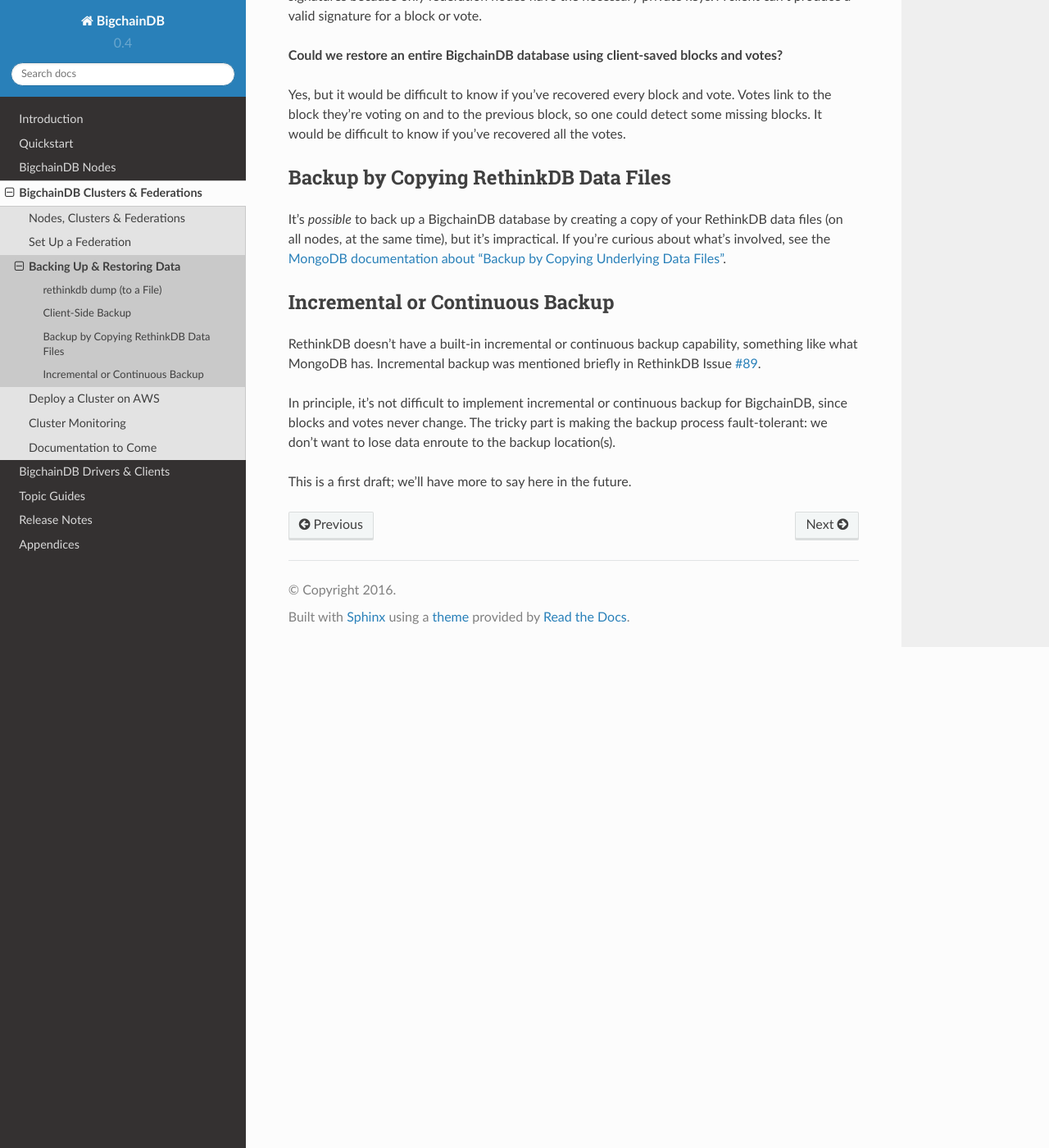
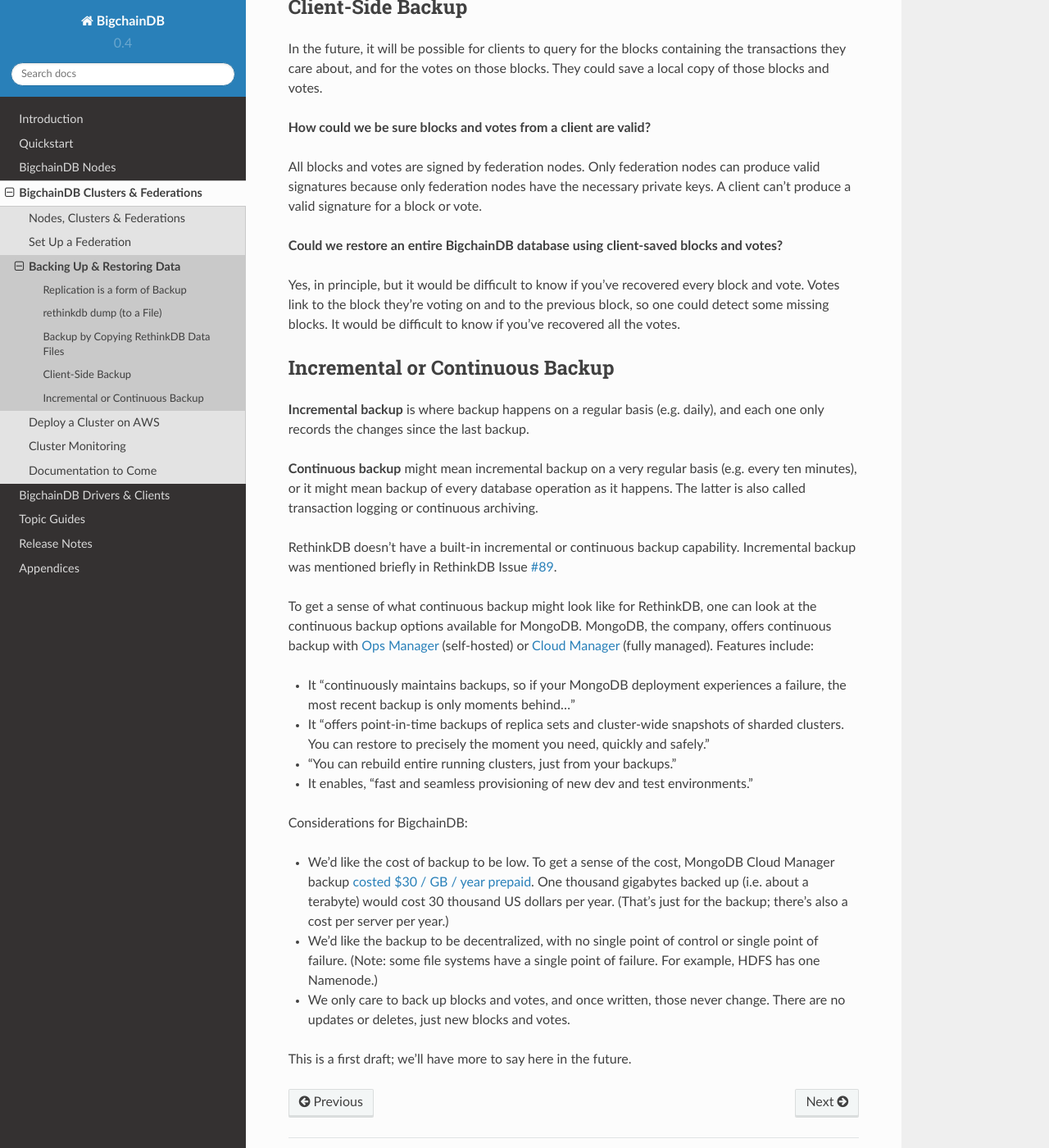
Before and after one commit to thematerials-network/bigchaindb-node, a Sphinx documentation site: the page built from bigchaindb/docs/source/clusters-feds/backup.md, in a window 1280 px wide and 1400 px high, scrolled down 1567 px. Shown: the whole window at 82% size. Built offline with Sphinx 7.4.7 and the Read the Docs theme 2.0.0, drawn with Linux system fonts in a browser that asks for light colours; some of the changed text lies outside the part shown.

Commit message:
Docs: several revisions to section on Backup

```diff
--- a/bigchaindb/docs/source/clusters-feds/backup.md
+++ b/bigchaindb/docs/source/clusters-feds/backup.md
@@ -2,7 +2,10 @@
 
 There are several ways to backup and restore the data in a BigchainDB cluster.
 
-It's worth remembering that RethinkDB already has internal replication: every document is stored on _R_ different nodes, where _R_ is the replication factor (set using `bigchaindb set-replicas R`). Those replicas can be thought of as "live backups" because if one node goes down, the cluster will continue to work and no data will be lost.
+
+## Replication is a form of Backup
+
+RethinkDB already has internal replication: every document is stored on _R_ different nodes, where _R_ is the replication factor (set using `bigchaindb set-replicas R`). Those replicas can be thought of as "live backups" because if one node goes down, the cluster will continue to work and no data will be lost.
 
 
 ## rethinkdb dump (to a File)
@@ -36,6 +39,11 @@ There's [more information about the `rethinkdb dump` command in the RethinkDB do
 * RethinkDB also has [subcommands to import/export](https://gist.github.com/coffeemug/5894257) collections of JSON or CSV files. While one could use those for backup/restore, it wouldn't be very practical.
 
 
+## Backup by Copying RethinkDB Data Files
+
+It's _possible_ to back up a BigchainDB database by creating a copy of the RethinkDB data files (on all nodes, at roughly the same time). If you're curious about what's involved, see the [MongoDB documentation about "Backup by Copying Underlying Data Files"](https://docs.mongodb.com/manual/core/backups/#backup-with-file-copies). (Yes, that's documentation for MongoDB, but the principles are the same.)
+
+
 ## Client-Side Backup
 
 In the future, it will be possible for clients to query for the blocks containing the transactions they care about, and for the votes on those blocks. They could save a local copy of those blocks and votes.
@@ -46,18 +54,28 @@ All blocks and votes are signed by federation nodes. Only federation nodes can p
 
 **Could we restore an entire BigchainDB database using client-saved blocks and votes?**
 
-Yes, but it would be difficult to know if you've recovered every block and vote. Votes link to the block they're voting on and to the previous block, so one could detect some missing blocks. It would be difficult to know if you've recovered all the votes.
-
-
-## Backup by Copying RethinkDB Data Files
-
-It's _possible_ to back up a BigchainDB database by creating a copy of your RethinkDB data files (on all nodes, at the same time), but it's impractical. If you're curious about what's involved, see the [MongoDB documentation about "Backup by Copying Underlying Data Files"](https://docs.mongodb.com/manual/core/backups/#backup-with-file-copies).
+Yes, in principle, but it would be difficult to know if you've recovered every block and vote. Votes link to the block they're voting on and to the previous block, so one could detect some missing blocks. It would be difficult to know if you've recovered all the votes.
 
 
 ## Incremental or Continuous Backup
 
-RethinkDB doesn't have a built-in incremental or continuous backup capability, something like what MongoDB has. Incremental backup was mentioned briefly in RethinkDB Issue [#89](https://github.com/rethinkdb/rethinkdb/issues/89).
+**Incremental backup** is where backup happens on a regular basis (e.g. daily), and each one only records the changes since the last backup.
 
-In principle, it's not difficult to implement incremental or continuous backup for BigchainDB, since blocks and votes never change. The tricky part is making the backup process fault-tolerant: we don't want to lose data enroute to the backup location(s).
+**Continuous backup** might mean incremental backup on a very regular basis (e.g. every ten minutes), or it might mean backup of every database operation as it happens. The latter is also called transaction logging or continuous archiving.
+
+RethinkDB doesn't have a built-in incremental or continuous backup capability. Incremental backup was mentioned briefly in RethinkDB Issue [#89](https://github.com/rethinkdb/rethinkdb/issues/89).
+
+To get a sense of what continuous backup might look like for RethinkDB, one can look at the continuous backup options available for MongoDB. MongoDB, the company, offers continuous backup with [Ops Manager](https://www.mongodb.com/products/ops-manager) (self-hosted) or [Cloud Manager](https://www.mongodb.com/cloud) (fully managed). Features include:
+
+* It "continuously maintains backups, so if your MongoDB deployment experiences a failure, the most recent backup is only moments behind..."
+* It "offers point-in-time backups of replica sets and cluster-wide snapshots of sharded clusters. You can restore to precisely the moment you need, quickly and safely."
+* "You can rebuild entire running clusters, just from your backups."
+* It enables, "fast and seamless provisioning of new dev and test environments."
+
+Considerations for BigchainDB:
+
+* We'd like the cost of backup to be low. To get a sense of the cost, MongoDB Cloud Manager backup [costed $30 / GB / year prepaid](https://www.mongodb.com/blog/post/lower-mms-backup-prices-backing-mongodb-now-easier-and-more-affordable). One thousand gigabytes backed up (i.e. about a terabyte) would cost 30 thousand US dollars per year. (That's just for the backup; there's also a cost per server per year.)
+* We'd like the backup to be decentralized, with no single point of control or single point of failure. (Note: some file systems have a single point of failure. For example, HDFS has one Namenode.)
+* We only care to back up blocks and votes, and once written, those never change. There are no updates or deletes, just new blocks and votes.
 
 This is a first draft; we'll have more to say here in the future.
```
